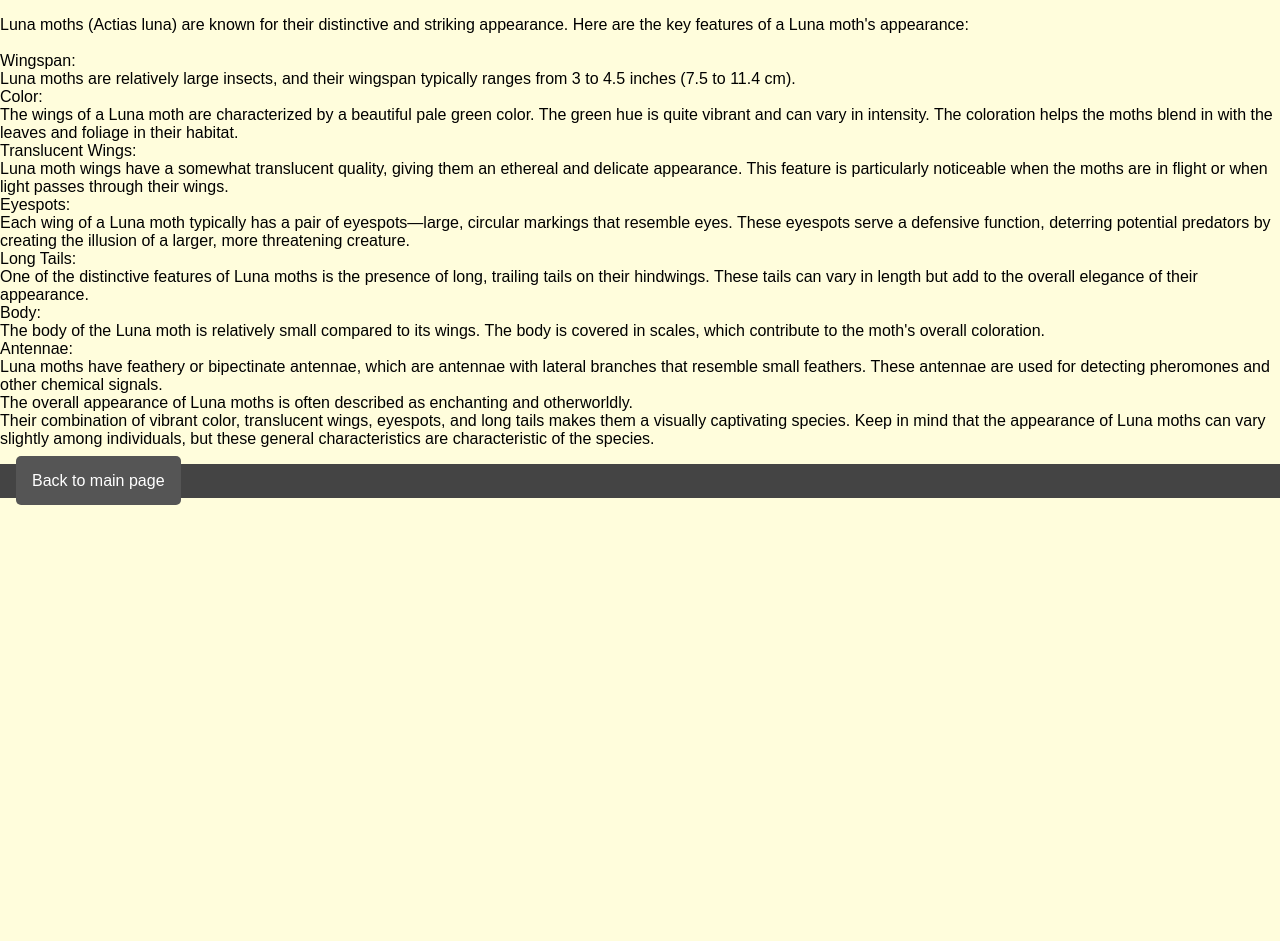
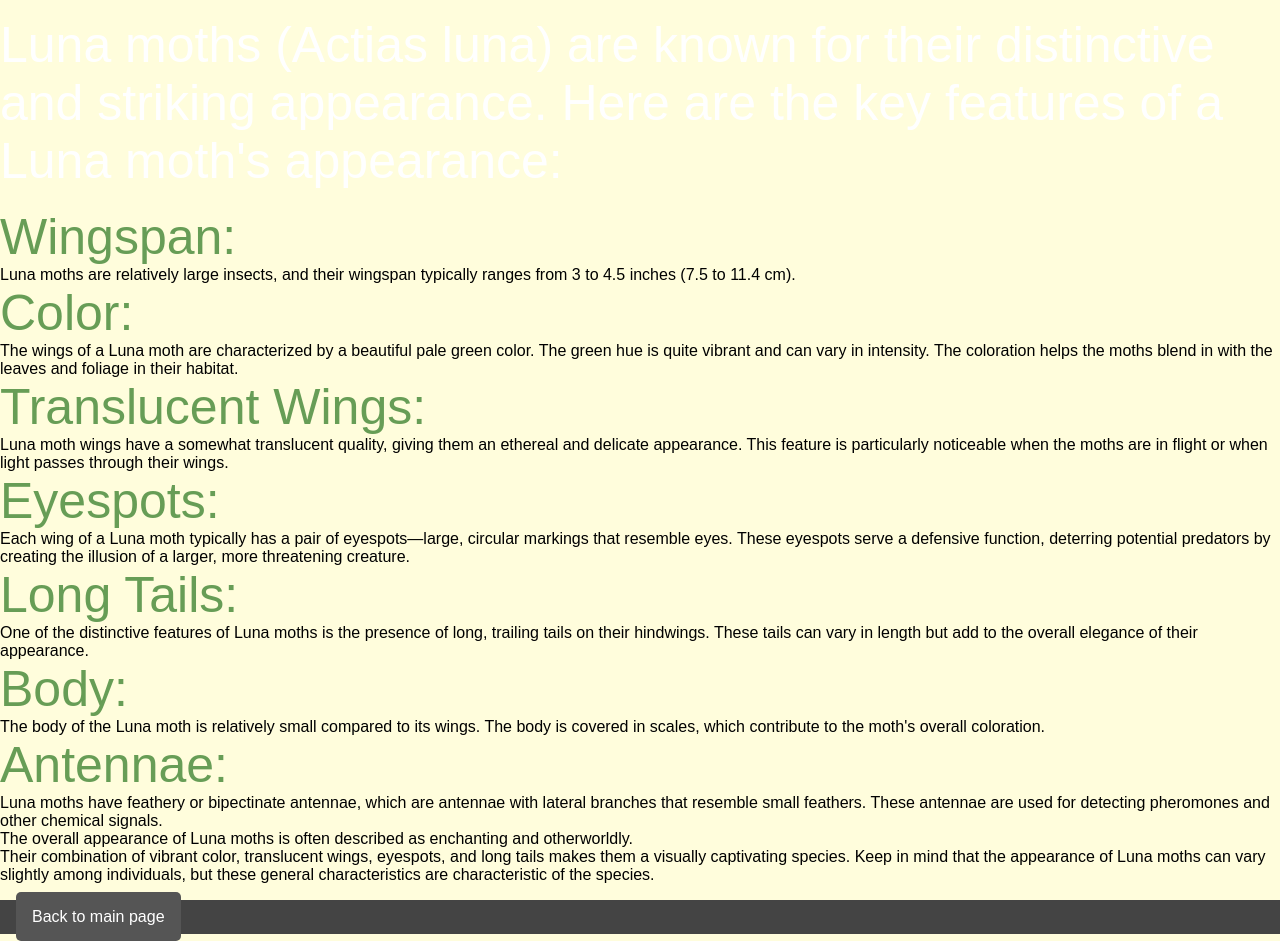
Before and after one commit to catea28/project, a plain HTML site: page about.html in a window 1280 px wide. Before the commit the page ends 800 px from the top, so only its background shows below. Drawn offline with Linux system fonts and the light colour scheme.

Commit message:
Update prjstyle.css

```diff
--- a/prjstyle.css
+++ b/prjstyle.css
@@ -44,3 +44,11 @@ footer {
     bottom: 0;
     width: 100%;
 }
+.apptext1{
+    color:#fff;
+    font-size:50px;
+}
+.apptext2{
+    color:#679D56;
+    font-size:50px;
+}
```
